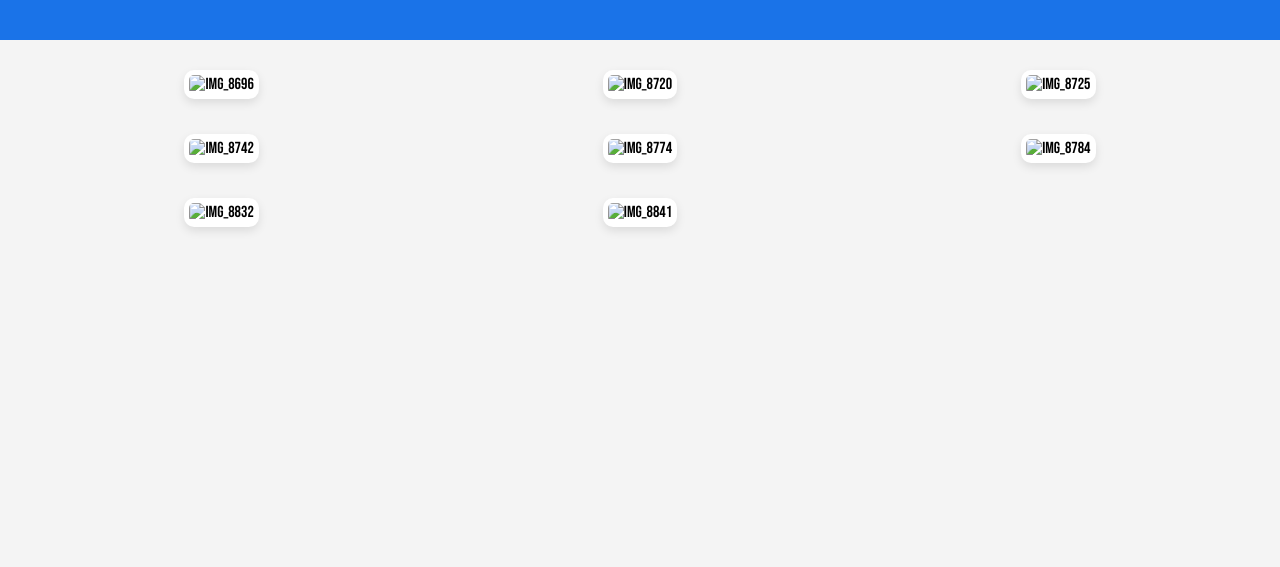
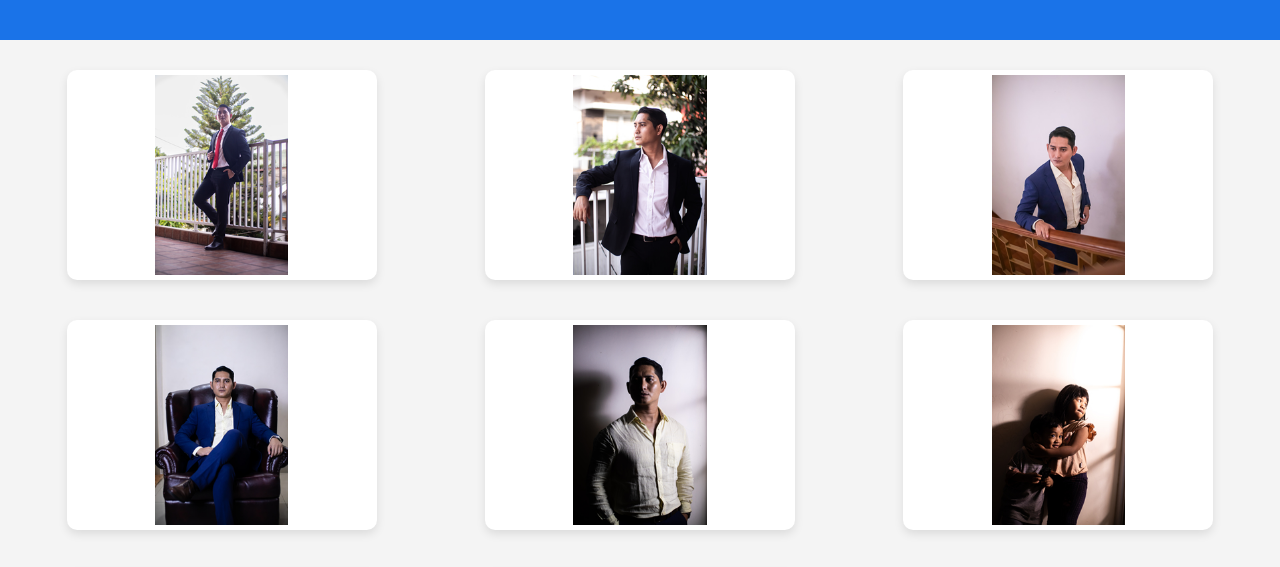
Before and after one commit to mgkinvitation/photo-gallery, a plain HTML site: page index.html in a window 1280 px wide. Shown: the part 155-722 px from the top of the page. Drawn offline with nearby package versions, Linux system fonts and the light colour scheme; the site is published under a folder, as on GitHub Pages, so addresses that start at the root find nothing.

Commit message:
Add files via upload

```diff
--- a/index.html
+++ b/index.html
@@ -14,7 +14,7 @@
   <script src="https://cdn.jsdelivr.net/npm/emailjs-com@3/dist/email.min.js"></script>
   <script>
     (function(){
-      emailjs.init("kYYvwVNbBupJ8pAXd"); /* Ganti dengan Public Key dari EmailJS */
+      emailjs.init("kYYvwVNbBupJ8pAXd"); // ganti dengan Public Key EmailJS
     })();
   </script>
 </head>
@@ -31,9 +31,8 @@
 
   <!-- GALLERY -->
   <div class="gallery">
-    <!-- Thumbnail 1 -->
     <div class="thumb-wrapper">
-      <img src="/images/thumb/IMG_8696.jpg" data-full="/images/full/IMG_8696.jpg" alt="IMG_8696" class="thumbnail">
+      <img src="images/thumb/IMG_8696.jpg" data-full="images/full/IMG_8696.jpg" alt="IMG_8696" class="thumbnail">
       <div class="thumb-overlay">
         <button class="thumb-btn fav"><i class="fas fa-heart"></i></button>
         <button class="thumb-btn download"><i class="fas fa-download"></i></button>
@@ -41,9 +40,8 @@
       </div>
     </div>
 
-    <!-- Thumbnail 2 -->
     <div class="thumb-wrapper">
-      <img src="/images/thumb/IMG_8720.jpg" data-full="/images/full/IMG_8720.jpg" alt="IMG_8720" class="thumbnail">
+      <img src="images/thumb/IMG_8720.jpg" data-full="images/full/IMG_8720.jpg" alt="IMG_8720" class="thumbnail">
       <div class="thumb-overlay">
         <button class="thumb-btn fav"><i class="fas fa-heart"></i></button>
         <button class="thumb-btn download"><i class="fas fa-download"></i></button>
@@ -51,9 +49,8 @@
       </div>
     </div>
 
-    <!-- Thumbnail 3 -->
     <div class="thumb-wrapper">
-      <img src="/images/thumb/IMG_8725.jpg" data-full="/images/full/IMG_8725.jpg" alt="IMG_8725" class="thumbnail">
+      <img src="images/thumb/IMG_8725.jpg" data-full="images/full/IMG_8725.jpg" alt="IMG_8725" class="thumbnail">
       <div class="thumb-overlay">
         <button class="thumb-btn fav"><i class="fas fa-heart"></i></button>
         <button class="thumb-btn download"><i class="fas fa-download"></i></button>
@@ -61,9 +58,8 @@
       </div>
     </div>
 
-    <!-- Thumbnail 4 -->
     <div class="thumb-wrapper">
-      <img src="/images/thumb/IMG_8742.jpg" data-full="/images/full/IMG_8742.jpg" alt="IMG_8742" class="thumbnail">
+      <img src="images/thumb/IMG_8742.jpg" data-full="images/full/IMG_8742.jpg" alt="IMG_8742" class="thumbnail">
       <div class="thumb-overlay">
         <button class="thumb-btn fav"><i class="fas fa-heart"></i></button>
         <button class="thumb-btn download"><i class="fas fa-download"></i></button>
@@ -71,9 +67,8 @@
       </div>
     </div>
 
-    <!-- Thumbnail 5 -->
     <div class="thumb-wrapper">
-      <img src="/images/thumb/IMG_8774.jpg" data-full="/images/full/IMG_8774.jpg" alt="IMG_8774" class="thumbnail">
+      <img src="images/thumb/IMG_8774.jpg" data-full="images/full/IMG_8774.jpg" alt="IMG_8774" class="thumbnail">
       <div class="thumb-overlay">
         <button class="thumb-btn fav"><i class="fas fa-heart"></i></button>
         <button class="thumb-btn download"><i class="fas fa-download"></i></button>
@@ -81,9 +76,8 @@
       </div>
     </div>
 
-    <!-- Thumbnail 6 -->
     <div class="thumb-wrapper">
-      <img src="/images/thumb/IMG_8784.jpg" data-full="/images/full/IMG_8784.jpg" alt="IMG_8784" class="thumbnail">
+      <img src="images/thumb/IMG_8784.jpg" data-full="images/full/IMG_8784.jpg" alt="IMG_8784" class="thumbnail">
       <div class="thumb-overlay">
         <button class="thumb-btn fav"><i class="fas fa-heart"></i></button>
         <button class="thumb-btn download"><i class="fas fa-download"></i></button>
@@ -91,9 +85,8 @@
       </div>
     </div>
 
-    <!-- Thumbnail 7 -->
     <div class="thumb-wrapper">
-      <img src="/images/thumb/IMG_8832.jpg" data-full="/images/full/IMG_8832.jpg" alt="IMG_8832" class="thumbnail">
+      <img src="images/thumb/IMG_8832.jpg" data-full="images/full/IMG_8832.jpg" alt="IMG_8832" class="thumbnail">
       <div class="thumb-overlay">
         <button class="thumb-btn fav"><i class="fas fa-heart"></i></button>
         <button class="thumb-btn download"><i class="fas fa-download"></i></button>
@@ -101,9 +94,8 @@
       </div>
     </div>
 
-    <!-- Thumbnail 8 -->
     <div class="thumb-wrapper">
-      <img src="/images/thumb/IMG_8841.jpg" data-full="/images/full/IMG_8841.jpg" alt="IMG_8841" class="thumbnail">
+      <img src="images/thumb/IMG_8841.jpg" data-full="images/full/IMG_8841.jpg" alt="IMG_8841" class="thumbnail">
       <div class="thumb-overlay">
         <button class="thumb-btn fav"><i class="fas fa-heart"></i></button>
         <button class="thumb-btn download"><i class="fas fa-download"></i></button>
```
